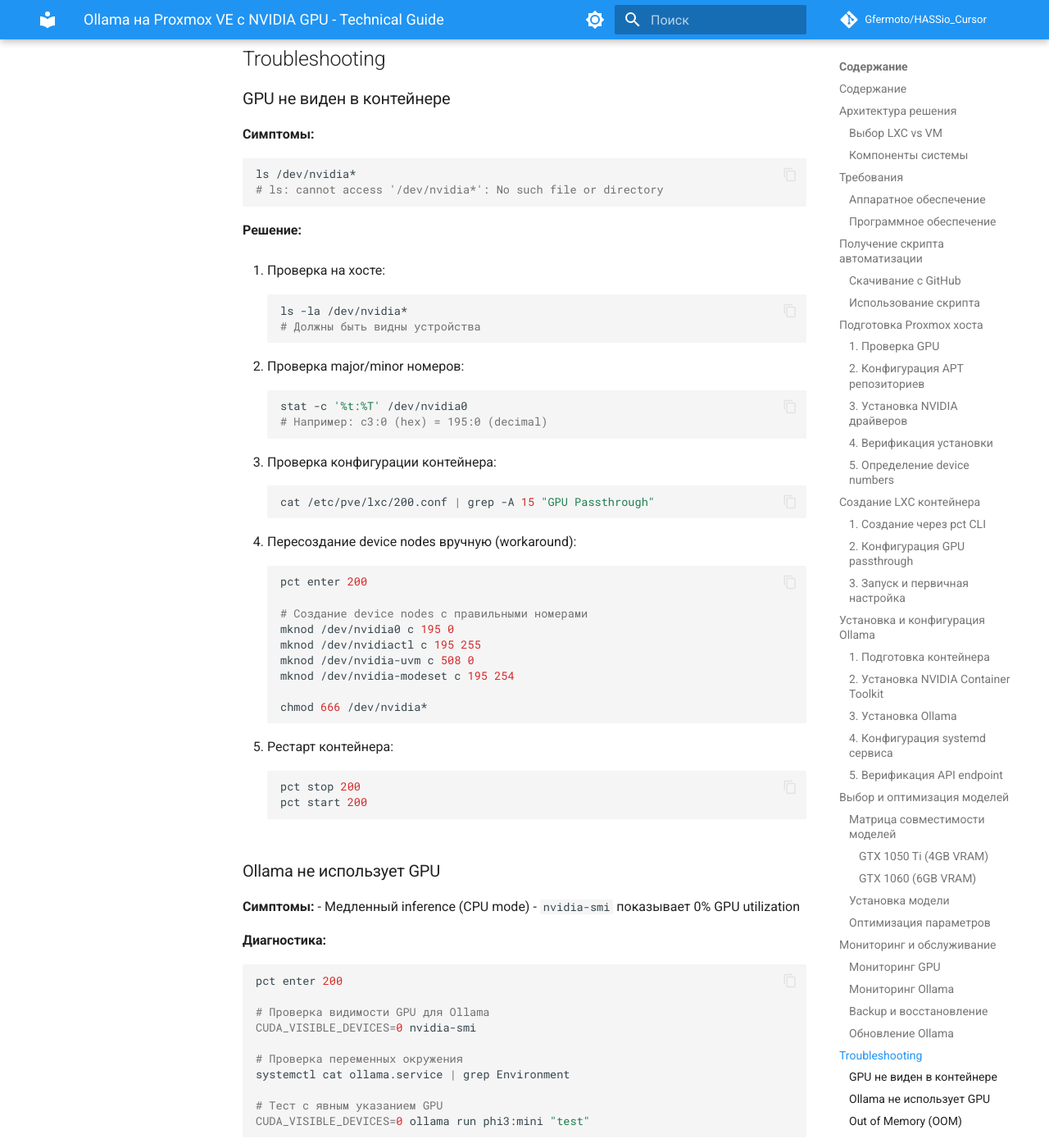
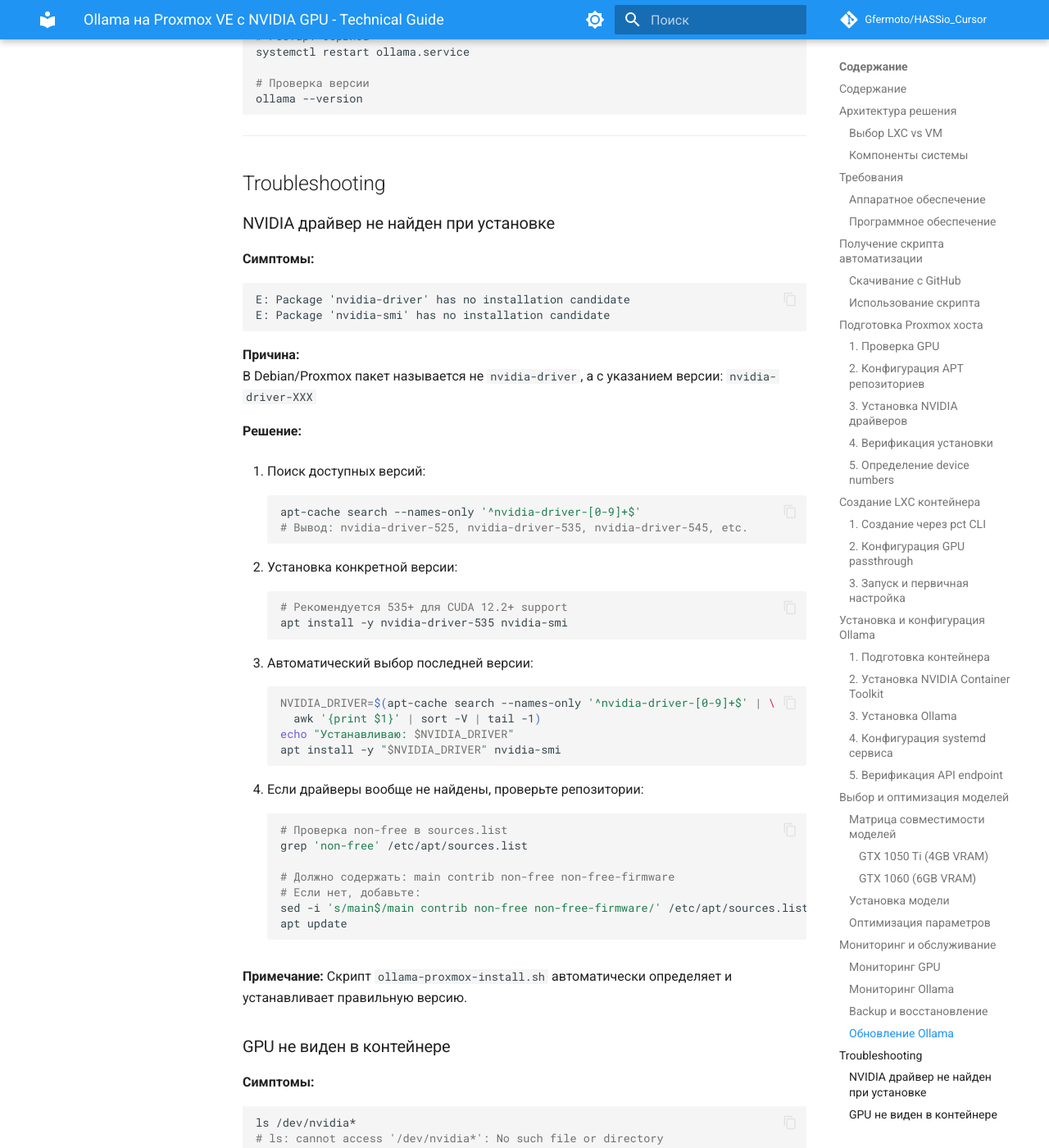
Before and after one commit to Gfermoto/HASSio_Cursor, an MkDocs documentation site: the page built from docs/integrations/OLLAMA-PROXMOX-SETUP.md, in a window 1280 px wide and 1400 px high, scrolled down 11786 px. Shown: the whole window at 82% size. Built offline with MkDocs 1.6.1 and Material for MkDocs 9.7.7, drawn with Linux system fonts in a browser that asks for light colours; comment, search, counter and statistics services are not loaded; some of the changed text lies outside the part shown.

Commit message:
fix: NVIDIA driver installation on Proxmox/Debian
ISSUE:
Package 'nvidia-driver' has no installation candidate
Package 'nvidia-smi' has no installation candidate

ROOT CAUSE:
In Debian/Proxmox, NVIDIA driver package is named with version:
- nvidia-driver-525
- nvidia-driver-535
- nvidia-driver-545
NOT just 'nvidia-driver'

FIXES:

1. ollama-proxmox-install.sh:
   - Added automatic detection of available NVIDIA driver versions
   - Prefers stable versions (535, 545, 550)
   - Falls back to latest available if preferred not found
   - Better error message if no drivers found

2. OLLAMA-PROXMOX-SETUP.md:
   - Updated installation commands with specific version
   - Added automatic version selection example
   - New Troubleshooting section: 'NVIDIA драйвер не найден при установке'
   - 4-step solution with version detection

CHANGES:
- Before: apt install -y nvidia-driver nvidia-smi
- After:  apt install -y nvidia-driver-535 nvidia-smi (or auto-detected)

TESTED ON:
- Proxmox VE 8.x (Debian Bookworm)
- Available versions detected: 525, 535, 545

User issue: Encountered during first installation attempt

````diff
--- a/docs/integrations/OLLAMA-PROXMOX-SETUP.md
+++ b/docs/integrations/OLLAMA-PROXMOX-SETUP.md
@@ -197,11 +197,19 @@
 # Установка headers для текущего ядра
 apt install -y "pve-headers-$(uname -r)"
 
-# Проверка доступных версий драйверов
-apt-cache search nvidia-driver
+# Поиск доступных версий драйверов
+apt-cache search --names-only '^nvidia-driver-[0-9]+$'
 
-# Установка драйвера (535+ поддерживает CUDA 12.2+)
-apt install -y nvidia-driver nvidia-smi
+# Обычно доступны версии: 525, 535, 545, 550
+# Рекомендуется 535+ (поддержка CUDA 12.2+)
+
+# Установка конкретной версии (замените 535 на доступную в вашей системе)
+apt install -y nvidia-driver-535 nvidia-smi
+
+# Для автоматического выбора последней версии:
+NVIDIA_DRIVER=$(apt-cache search --names-only '^nvidia-driver-[0-9]+$' | \
+  awk '{print $1}' | sort -V | tail -1)
+apt install -y "$NVIDIA_DRIVER" nvidia-smi
 
 # Blacklist nouveau (открытый драйвер)
 cat > /etc/modprobe.d/blacklist-nouveau.conf << EOF
@@ -576,6 +584,52 @@
 
 ## Troubleshooting
 
+### NVIDIA драйвер не найден при установке
+
+**Симптомы:**
+```text
+E: Package 'nvidia-driver' has no installation candidate
+E: Package 'nvidia-smi' has no installation candidate
+```
+
+**Причина:**
+В Debian/Proxmox пакет называется не `nvidia-driver`, а с указанием версии: `nvidia-driver-XXX`
+
+**Решение:**
+
+1. Поиск доступных версий:
+```bash
+apt-cache search --names-only '^nvidia-driver-[0-9]+$'
+# Вывод: nvidia-driver-525, nvidia-driver-535, nvidia-driver-545, etc.
+```
+
+2. Установка конкретной версии:
+```bash
+# Рекомендуется 535+ для CUDA 12.2+ support
+apt install -y nvidia-driver-535 nvidia-smi
+```
+
+3. Автоматический выбор последней версии:
+```bash
+NVIDIA_DRIVER=$(apt-cache search --names-only '^nvidia-driver-[0-9]+$' | \
+  awk '{print $1}' | sort -V | tail -1)
+echo "Устанавливаю: $NVIDIA_DRIVER"
+apt install -y "$NVIDIA_DRIVER" nvidia-smi
+```
+
+4. Если драйверы вообще не найдены, проверьте репозитории:
+```bash
+# Проверка non-free в sources.list
+grep 'non-free' /etc/apt/sources.list
+
+# Должно содержать: main contrib non-free non-free-firmware
+# Если нет, добавьте:
+sed -i 's/main$/main contrib non-free non-free-firmware/' /etc/apt/sources.list
+apt update
+```
+
+**Примечание:** Скрипт `ollama-proxmox-install.sh` автоматически определяет и устанавливает правильную версию.
+
 ### GPU не виден в контейнере
 
 **Симптомы:**
````
Also changed, not shown: 1 other file.
